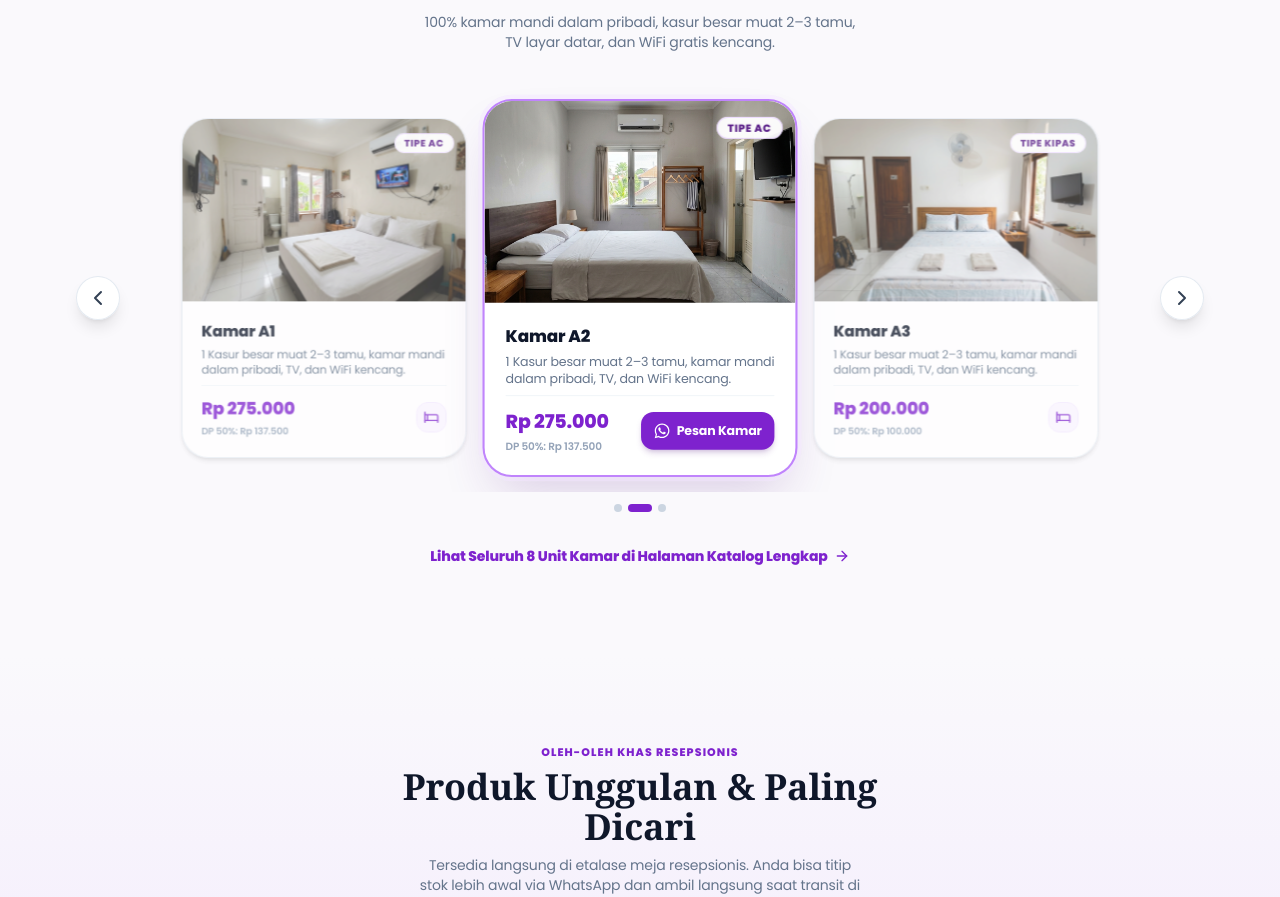
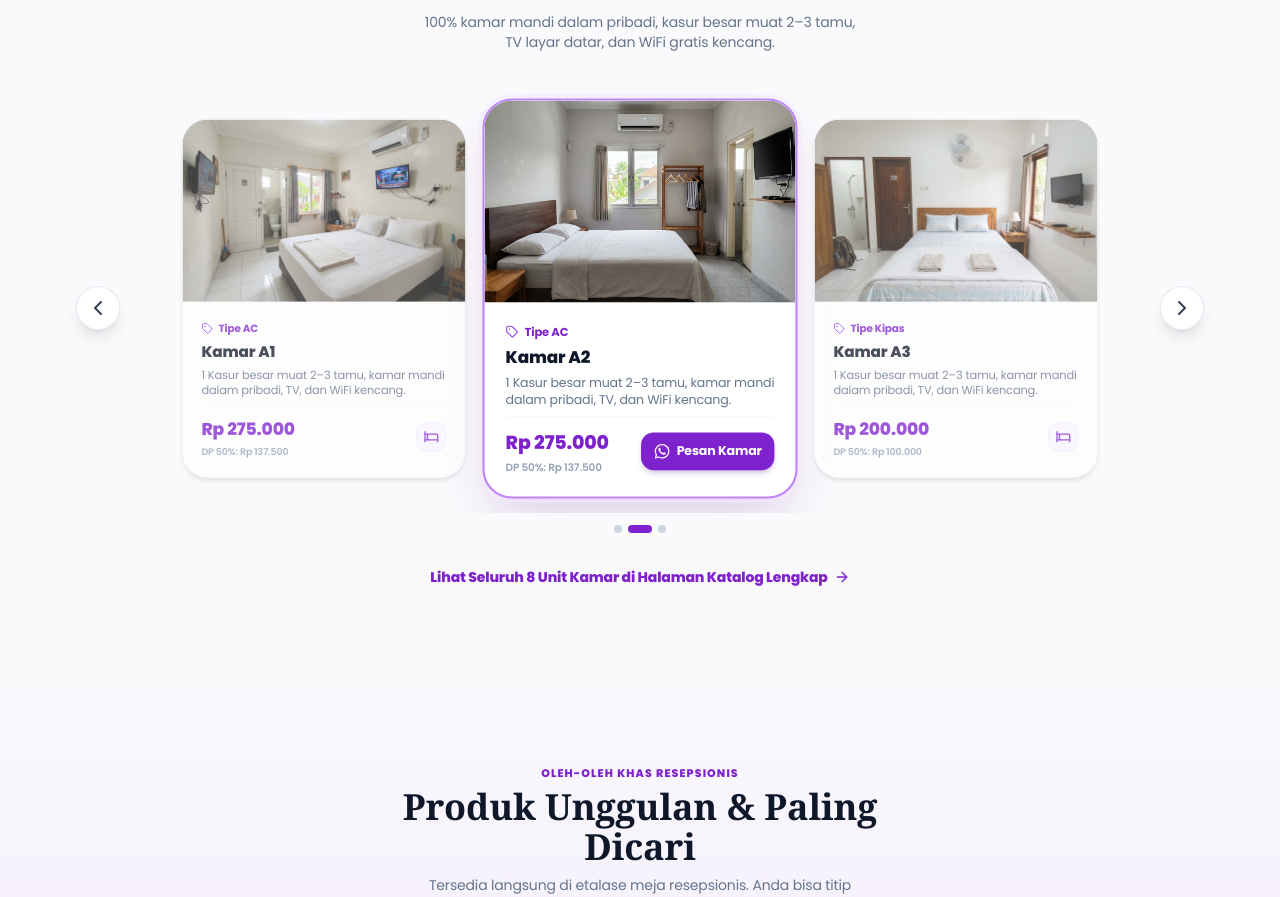
Before and after one commit to ilsetiawan1/penginapan-annisa, a Next.js app in the folder apps/web/: page / in a window 1280 px wide. Shown: the part 1316-2213 px from the top of the page. Built offline with nearby package versions, Linux system fonts and the light colour scheme.

Commit message:
style(rooms): restore clean photo and place room type label above room title inside card body

```diff
--- a/apps/web/src/features/public/home/components/home-rooms-preview.tsx
+++ b/apps/web/src/features/public/home/components/home-rooms-preview.tsx
@@ -146,24 +146,24 @@ export function HomeRoomsPreview() {
                           isCenter ? "scale-105" : "scale-100"
                         }`}
                       />
-                      {/* Badge Tipe Kamar di Pojok Kanan Atas */}
-                      <div className="absolute top-3 right-3 z-10">
-                        <span className="bg-white/95 backdrop-blur-md text-purple-900 border border-purple-200/90 px-2.5 py-0.5 rounded-full text-[10px] font-black uppercase tracking-wider shadow-xs">
-                          {room.typeLabel}
-                        </span>
-                      </div>
                     </div>
 
                     {/* Body Info */}
                     <div className="p-4 sm:p-5 text-left flex-1 flex flex-col justify-between space-y-2">
                       <div>
+                        {/* Kategori Tipe Kamar */}
+                        <div className="flex items-center gap-1.5 text-purple-700 font-bold text-[11px] mb-1">
+                          <Tag className="w-3 h-3 text-purple-600 shrink-0" />
+                          <span className="truncate">{room.typeLabel}</span>
+                        </div>
+
                         {/* Nama Kamar (Poppins Font) */}
-                        <h3 className="font-extrabold text-sm sm:text-base text-slate-900 leading-snug line-clamp-1 mb-1">
+                        <h3 className="font-extrabold text-sm sm:text-base text-slate-900 leading-snug line-clamp-1">
                           {room.name}
                         </h3>
 
                         {/* Deskripsi Singkat */}
-                        <p className="text-[11px] sm:text-xs text-slate-500 line-clamp-2 leading-relaxed">
+                        <p className="text-[11px] sm:text-xs text-slate-500 line-clamp-2 leading-relaxed mt-1">
                           {room.desc}
                         </p>
                       </div>
```
